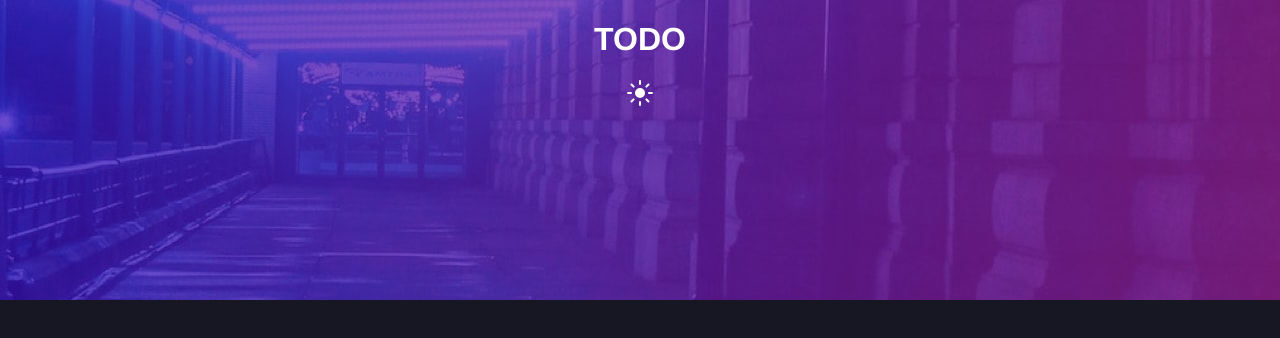
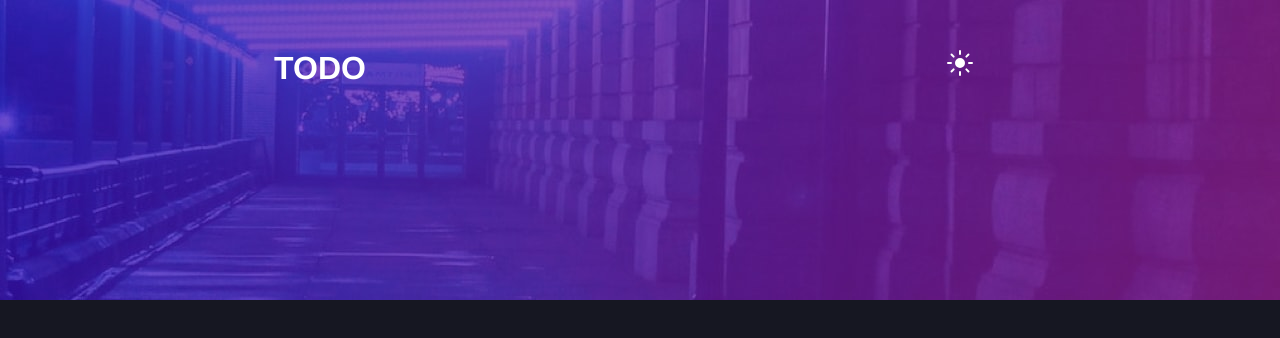
Before and after one commit to ellaidevs/todo-app, a Vue app: page / in a window 1280 px wide. Shown: the top 338 px of the page. Built offline with nearby package versions, Linux system fonts and the light colour scheme.

Commit message:
feat: flex header title and icon

```diff
--- a/src/views/Home.vue
+++ b/src/views/Home.vue
@@ -3,9 +3,13 @@
     <div>
       <Background :theme="theme" />
       <header>
-        <h1>TODO</h1>
-        <div>
-          <Icon @click="toggleTheme" :icon="theme" />
+        <div class="header">
+          <div class="title">
+            <h1>TODO</h1>
+          </div>
+          <div class="icon">
+            <Icon @click="toggleTheme" :icon="theme" />
+          </div>
         </div>
       </header>
     </div>
@@ -43,4 +47,20 @@ body {
 h1 {
   color: white;
 }
+
+.header {
+  display: grid;
+  grid-template-columns: repeat(2, 1fr);
+  grid-auto-rows: minmax(100px, auto);
+}
+
+h1 {
+  margin: 0;
+  padding: 0;
+}
+.title,
+.icon {
+  margin: 50px auto;
+  /* border: 1px solid white; */
+}
 </style>
```
